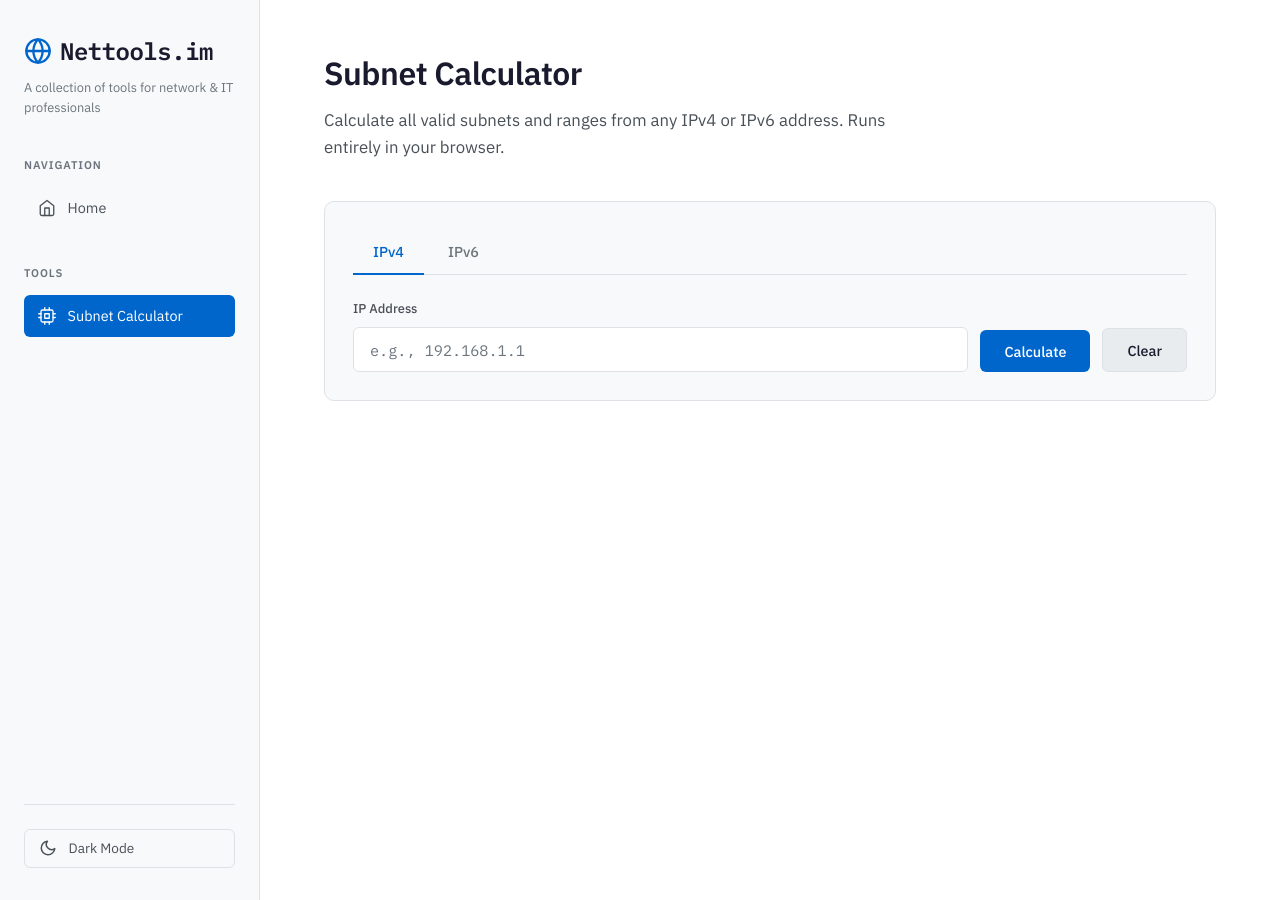
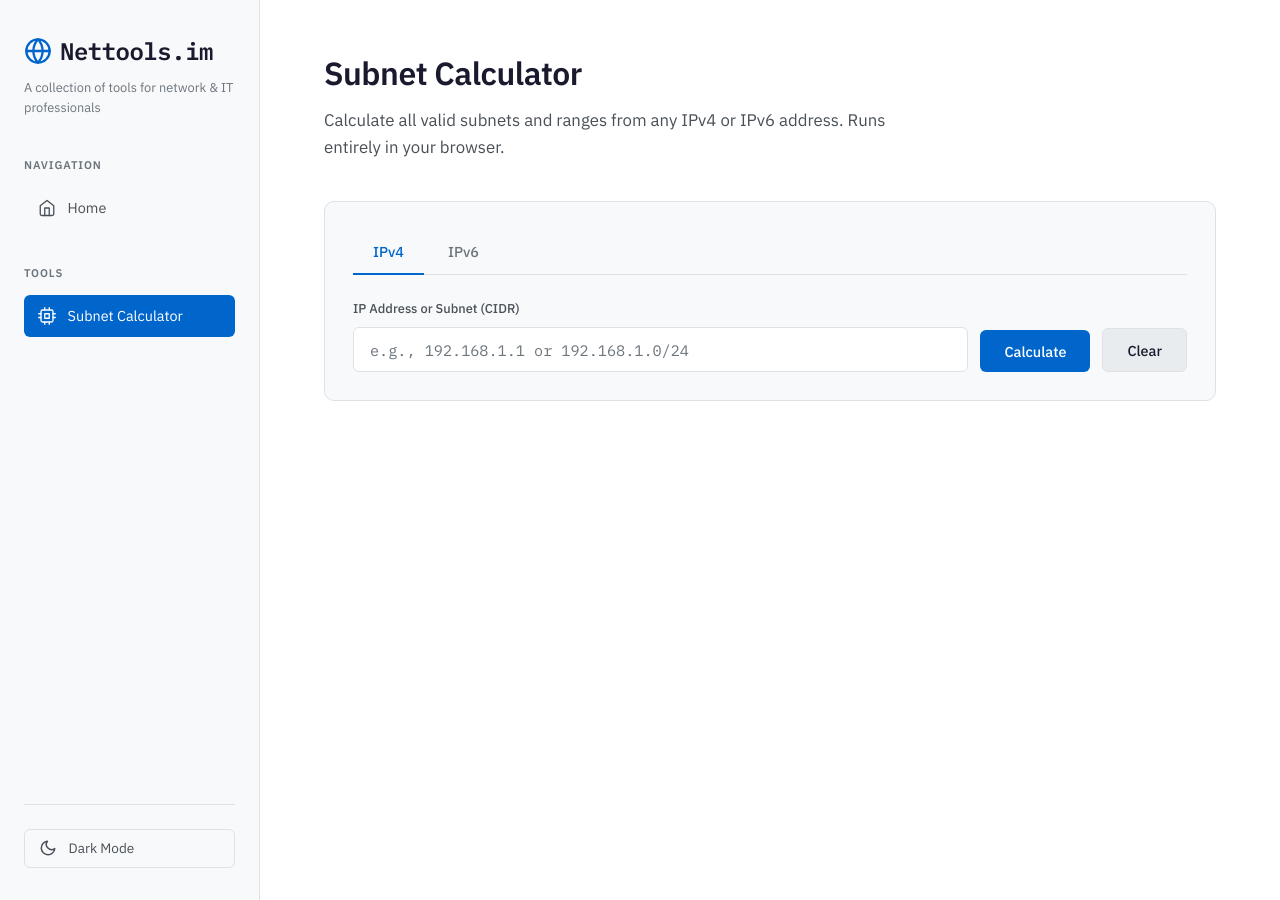
Before and after one commit to hcuk94/nettools-im, a Jekyll site: the page built from _tools/subnet-calculator.html, in a window 1280 px wide. Built offline with Jekyll 4.4.1, drawn with Linux system fonts in a browser that asks for light colours; some of the changed lines change nothing that is shown.

Commit message:
Add CIDR notation support to subnet calculator
- Accept full subnet addresses like 192.168.1.0/24 or 2001:db8::/64
- Highlight the matching row when CIDR is provided
- Update placeholders and labels to indicate CIDR support
- Add CSS styling for highlighted rows

```diff
--- a/_tools/subnet-calculator.html
+++ b/_tools/subnet-calculator.html
@@ -14,12 +14,12 @@
 
   <div class="input-group">
     <div class="input-wrapper">
-      <label for="ip-input">IP Address</label>
+      <label for="ip-input">IP Address or Subnet (CIDR)</label>
       <input
         type="text"
         id="ip-input"
         class="input-field"
-        placeholder="e.g., 192.168.1.1"
+        placeholder="e.g., 192.168.1.1 or 192.168.1.0/24"
         autocomplete="off"
         spellcheck="false"
       >
--- a/assets/css/style.css
+++ b/assets/css/style.css
@@ -475,6 +475,23 @@
   text-align: right;
 }
 
+.results-table tr.highlighted {
+  background-color: var(--accent-color);
+}
+
+.results-table tr.highlighted td {
+  color: #ffffff;
+  background-color: var(--accent-color);
+}
+
+.results-table tr.highlighted:hover td {
+  background-color: var(--accent-hover);
+}
+
+.results-table tr.highlighted .cidr {
+  color: #ffffff;
+}
+
 /* Summary Card */
 .summary-card {
   background-color: var(--bg-tertiary);
--- a/assets/js/subnet-calculator.js
+++ b/assets/js/subnet-calculator.js
@@ -8,12 +8,28 @@
   // ============================================
 
   function isValidIPv4(ip) {
+    // Check if it's CIDR notation
+    if (ip.includes('/')) {
+      const [addr, cidr] = ip.split('/');
+      const cidrNum = parseInt(cidr, 10);
+      if (isNaN(cidrNum) || cidrNum < 0 || cidrNum > 32) return false;
+      return isValidIPv4(addr);
+    }
     const parts = ip.split('.');
     if (parts.length !== 4) return false;
     return parts.every(part => {
       const num = parseInt(part, 10);
       return !isNaN(num) && num >= 0 && num <= 255 && part === num.toString();
     });
+  }
+
+  function parseIPv4Input(input) {
+    // Returns { ip: string, targetCidr: number|null }
+    if (input.includes('/')) {
+      const [ip, cidr] = input.split('/');
+      return { ip: ip.trim(), targetCidr: parseInt(cidr, 10) };
+    }
+    return { ip: input.trim(), targetCidr: null };
   }
 
   function ipv4ToInt(ip) {
@@ -130,6 +146,14 @@
   }
 
   function isValidIPv6(ip) {
+    // Check if it's CIDR notation
+    if (ip.includes('/')) {
+      const [addr, prefix] = ip.split('/');
+      const prefixNum = parseInt(prefix, 10);
+      if (isNaN(prefixNum) || prefixNum < 0 || prefixNum > 128) return false;
+      return isValidIPv6(addr);
+    }
+
     // Basic validation
     ip = ip.trim().toLowerCase();
 
@@ -153,6 +177,15 @@
     } catch (e) {
       return false;
     }
+  }
+
+  function parseIPv6Input(input) {
+    // Returns { ip: string, targetPrefix: number|null }
+    if (input.includes('/')) {
+      const [ip, prefix] = input.split('/');
+      return { ip: ip.trim(), targetPrefix: parseInt(prefix, 10) };
+    }
+    return { ip: input.trim(), targetPrefix: null };
   }
 
   function ipv6ToBigInt(ip) {
@@ -329,7 +362,7 @@
     document.getElementById('error-message').classList.add('hidden');
   }
 
-  function renderIPv4Results(ip) {
+  function renderIPv4Results(ip, targetCidr = null) {
     const summary = getIPv4Summary(ip);
     const subnets = calculateIPv4Subnets(ip);
 
@@ -376,9 +409,12 @@
     `;
 
     for (const subnet of subnets) {
+      const isHighlighted = targetCidr !== null && subnet.cidr === targetCidr;
+      const highlightClass = isHighlighted ? 'highlighted' : '';
+      const indicator = isHighlighted ? ' ← Your Subnet' : '';
       tableHtml += `
-        <tr>
-          <td class="cidr">${subnet.cidrNotation}</td>
+        <tr class="${highlightClass}">
+          <td class="cidr">${subnet.cidrNotation}${indicator}</td>
           <td>${subnet.range}</td>
           <td>${subnet.subnetMask}</td>
           <td class="ip-count">${subnet.hostCountFormatted}</td>
@@ -389,12 +425,15 @@
     tableHtml += '</tbody></table>';
 
     document.getElementById('summary-grid').innerHTML = summaryHtml;
-    document.getElementById('results-info').textContent = `Showing all ${subnets.length} subnets for ${ip}`;
+    const infoText = targetCidr !== null
+      ? `Showing all subnets with /${targetCidr} highlighted for ${ip}`
+      : `Showing all ${subnets.length} subnets for ${ip}`;
+    document.getElementById('results-info').textContent = infoText;
     document.getElementById('results-table-container').innerHTML = tableHtml;
     document.getElementById('results-container').classList.remove('hidden');
   }
 
-  function renderIPv6Results(ip) {
+  function renderIPv6Results(ip, targetPrefix = null) {
     const summary = getIPv6Summary(ip);
     const subnets = calculateIPv6Subnets(ip);
 
@@ -436,9 +475,12 @@
     `;
 
     for (const subnet of subnets) {
+      const isHighlighted = targetPrefix !== null && subnet.prefix === targetPrefix;
+      const highlightClass = isHighlighted ? 'highlighted' : '';
+      const indicator = isHighlighted ? ' ← Your Prefix' : '';
       tableHtml += `
-        <tr>
-          <td class="cidr">${subnet.cidrNotation}</td>
+        <tr class="${highlightClass}">
+          <td class="cidr">${subnet.cidrNotation}${indicator}</td>
           <td>${subnet.range}</td>
           <td class="ip-count">${subnet.hostCountFormatted}</td>
         </tr>
@@ -448,7 +490,10 @@
     tableHtml += '</tbody></table>';
 
     document.getElementById('summary-grid').innerHTML = summaryHtml;
-    document.getElementById('results-info').textContent = `Showing common prefix lengths for ${compressIPv6(ip)}`;
+    const infoText = targetPrefix !== null
+      ? `Showing common prefixes with /${targetPrefix} highlighted for ${compressIPv6(ip)}`
+      : `Showing common prefix lengths for ${compressIPv6(ip)}`;
+    document.getElementById('results-info').textContent = infoText;
     document.getElementById('results-table-container').innerHTML = tableHtml;
     document.getElementById('results-container').classList.remove('hidden');
   }
@@ -468,16 +513,18 @@
 
     if (isIPv6) {
       if (!isValidIPv6(input)) {
-        showError('Invalid IPv6 address. Please enter a valid IPv6 address (e.g., 2001:db8::1)');
+        showError('Invalid IPv6 address. Please enter a valid IPv6 address (e.g., 2001:db8::1 or 2001:db8::/64)');
         return;
       }
-      renderIPv6Results(input);
+      const { ip, targetPrefix } = parseIPv6Input(input);
+      renderIPv6Results(ip, targetPrefix);
     } else {
       if (!isValidIPv4(input)) {
-        showError('Invalid IPv4 address. Please enter a valid IPv4 address (e.g., 192.168.1.1)');
+        showError('Invalid IPv4 address. Please enter a valid IPv4 address (e.g., 192.168.1.1 or 192.168.1.0/24)');
         return;
       }
-      renderIPv4Results(input);
+      const { ip, targetCidr } = parseIPv4Input(input);
+      renderIPv4Results(ip, targetCidr);
     }
   }
 
@@ -490,9 +537,9 @@
     // Update placeholder
     const input = document.getElementById('ip-input');
     if (tab === 'ipv6') {
-      input.placeholder = 'e.g., 2001:db8::1';
+      input.placeholder = 'e.g., 2001:db8::1 or 2001:db8::/64';
     } else {
-      input.placeholder = 'e.g., 192.168.1.1';
+      input.placeholder = 'e.g., 192.168.1.1 or 192.168.1.0/24';
     }
 
     // Clear results
```
